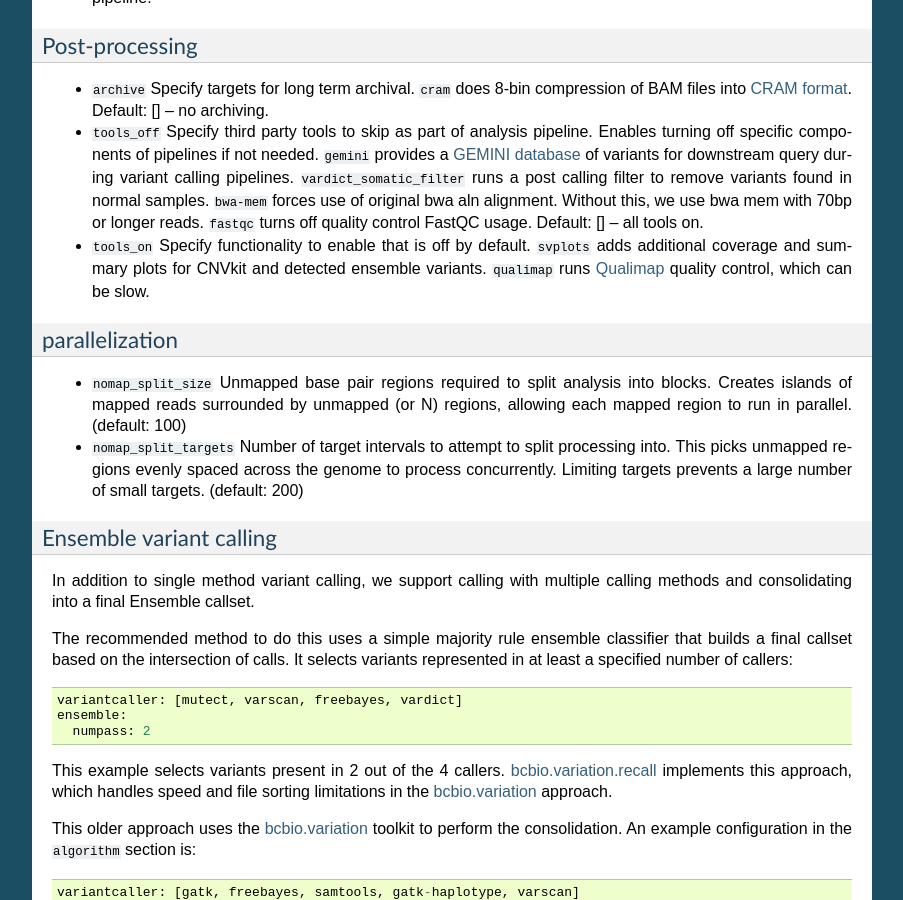
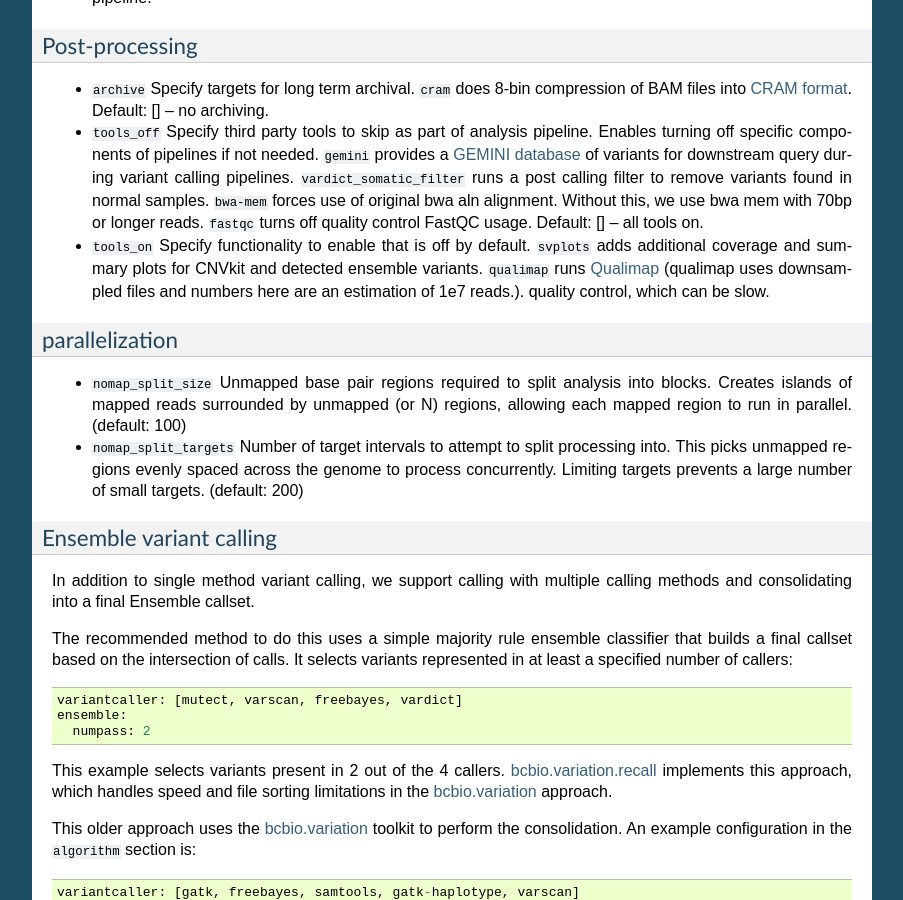
Before and after one commit to bcbio/bcbio-nextgen, a Sphinx documentation site: the page built from docs/contents/configuration.rst, in a window 1280 px wide and 900 px high, scrolled down 9110 px. Shown: the whole window, without its empty margins (198-1101 px from the left). Built offline with Sphinx 7.4.7, drawn with Linux system fonts in a browser that asks for light colours.

Commit message:
update docs with qualimap results meaning. Thanks to @schelhorn

```diff
--- a/docs/contents/configuration.rst
+++ b/docs/contents/configuration.rst
@@ -577,7 +577,7 @@
   Default: [] -- all tools on.
 - ``tools_on`` Specify functionality to enable that is off by default.
   ``svplots`` adds additional coverage and summary plots for CNVkit and
-  detected ensemble variants. ``qualimap`` runs `Qualimap <http://qualimap.bioinfo.cipf.es/>`_
+  detected ensemble variants. ``qualimap`` runs `Qualimap <http://qualimap.bioinfo.cipf.es/>`_ (qualimap uses downsampled files and numbers here are an estimation of 1e7 reads.).
   quality control, which can be slow.
 
 .. _CRAM format: http://www.ebi.ac.uk/ena/about/cram_toolkit
```
